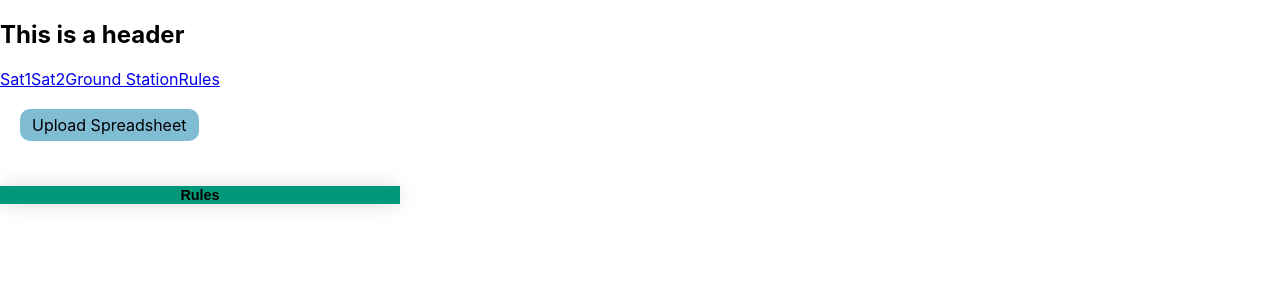
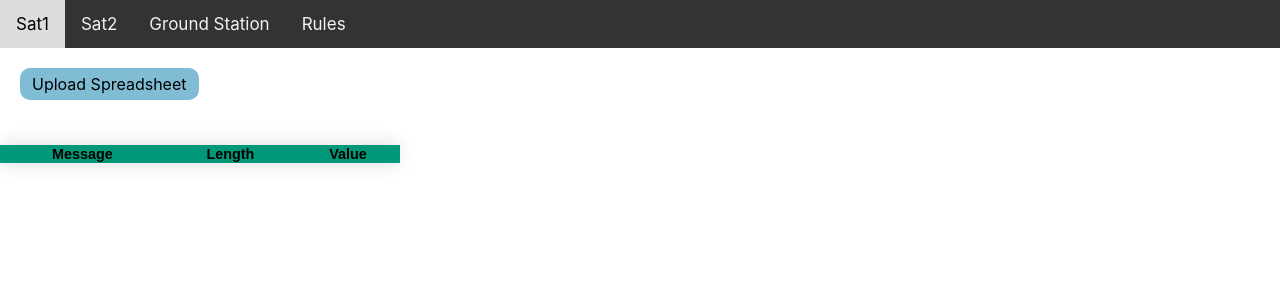
Before and after one commit to Triangleman7/Interns_Summer_2021, a React (Create React App) app in the folder display-data/: page /rules in a window 1280 px wide. Shown: the top 300 px of the page. Built offline with nearby package versions, Linux system fonts and the light colour scheme.

Commit message:
cleaned up code & added css to navbar

```diff
--- a/display-data/src/NavBar.css
+++ b/display-data/src/NavBar.css
@@ -1,4 +1,33 @@
-.link {
-    margin: 5px;
-    padding: 5px;
+ul {
+  list-style-type: none;
+  margin: 0;
+  padding: 0;
 }
+
+li {
+  display: inline;
+}
+
+.topnav {
+  background-color: #333;
+  overflow: hidden;
+}
+
+.topnav a {
+  float: left;
+  color: #f2f2f2;
+  text-align: center;
+  padding: 14px 16px;
+  text-decoration: none;
+  font-size: 17px;
+}
+
+.topnav a:hover {
+  background-color: #ddd;
+  color: black;
+}
+
+/* .topnav a:active {
+  background-color: #04aa6d;
+  color: white;
+} */
--- a/display-data/src/NavBar.js
+++ b/display-data/src/NavBar.js
@@ -1,17 +1,18 @@
 import React, { Component } from 'react';
 import { Link } from 'react-router-dom';
+import './NavBar.css';
 
 export class NavBar extends Component {
     render() {
         return (
             <nav>
-                <h1>This is a header</h1>
-                <div>
-
-                    <Link to="/Sat1" class='link'>Sat1</Link>
-                    <Link to="/Sat2">Sat2</Link>
-                    <Link to="/ground-station">Ground Station</Link>
-                    <Link to="/rules">Rules</Link>
+                <div class='topnav'>
+                    <ul>
+                        <li><Link to="/Sat1">Sat1</Link></li>
+                        <li><Link to="/Sat2">Sat2</Link></li>
+                        <li><Link to="/ground-station">Ground Station</Link></li>
+                        <li><Link to="/rules">Rules</Link></li>
+                    </ul>
                 </div>
             </nav>
         );
--- a/display-data/src/Rules.js
+++ b/display-data/src/Rules.js
@@ -1,19 +1,22 @@
 import React, { useState } from "react";
 import * as XLSX from "xlsx";
 
-function Rules() {
 
+export var pageNum = 0;
+function Sat1() {
     var file;
     const [items, setItems] = useState([]);
+    var count = 0;
 
     const readExcel = (file) => {
+
         const promise = new Promise((resolve, reject) => {
             const fileReader = new FileReader();
             fileReader.readAsArrayBuffer(file);
             fileReader.onload = (e) => {
                 const bufferArray = e.target.result;
                 const wb = XLSX.read(bufferArray, { type: "buffer" });
-                const wsname = wb.SheetNames[3];
+                const wsname = wb.SheetNames[0];
                 const ws = wb.Sheets[wsname];
                 const data = XLSX.utils.sheet_to_json(ws);
                 resolve(data);
@@ -46,17 +49,21 @@ function Rules() {
                 }}
             />
 
+
             <table class="table container" id="table">
                 <thead>
                     <tr>
-                        <th scope="col">Rules</th>
-
+                        <th scope="col">Message</th>
+                        <th scope="col">Length</th>
+                        <th scope="col">Value</th>
                     </tr>
                 </thead>
                 <tbody>
                     {items.map((d) => (
-                        <tr key={d["Rules"]}>
-                            <th>{d["Rules"]}</th>
+                        <tr key={d.Message}>
+                            <th>{d.Message}</th>
+                            <td>{d.Length}</td>
+                            <td>{d.Value}</td>
                         </tr>
                     ))}
                 </tbody>
@@ -66,4 +73,4 @@ function Rules() {
 
 }
 
-export default Rules;
+export default Sat1;
--- a/display-data/src/Sat1.js
+++ b/display-data/src/Sat1.js
@@ -1,21 +1,18 @@
 import React, { useState } from "react";
 import * as XLSX from "xlsx";
 
+function Sat1() {
 
-export var pageNum = 0;
-function Sat1() {
     var file;
     const [items, setItems] = useState([]);
-    var count = 0;
 
     const readExcel = (file) => {
-
         const promise = new Promise((resolve, reject) => {
             const fileReader = new FileReader();
             fileReader.readAsArrayBuffer(file);
             fileReader.onload = (e) => {
                 const bufferArray = e.target.result;
-                const wb = XLSX.read(bufferArray, { type: "buffer" });
+                const wb = XLSX.read(bufferArray, { type: 'buffer' });
                 const wsname = wb.SheetNames[0];
                 const ws = wb.Sheets[wsname];
                 const data = XLSX.utils.sheet_to_json(ws);
@@ -35,12 +32,12 @@ function Sat1() {
 
     return (
         <div>
-            <label for="file-upload" class="custom-file-upload">
+            <label for='file-upload' class='custom-file-upload'>
                 Upload Spreadsheet
             </label>
             <input
-                id="file-upload"
-                type="file"
+                id='file-upload'
+                type='file'
                 onChange={(e) => {
                     file = e.target.files[0];
                     if (file !== undefined) {
@@ -50,12 +47,12 @@ function Sat1() {
             />
 
 
-            <table class="table container" id="table">
+            <table class='table container' id='table'>
                 <thead>
                     <tr>
-                        <th scope="col">Message</th>
-                        <th scope="col">Length</th>
-                        <th scope="col">Value</th>
+                        <th scope='col'>Message</th>
+                        <th scope='col'>Length</th>
+                        <th scope='col'>Value</th>
                     </tr>
                 </thead>
                 <tbody>
--- a/display-data/src/Sat2.js
+++ b/display-data/src/Sat2.js
@@ -1,23 +1,19 @@
 import React, { useState } from "react";
 import * as XLSX from "xlsx";
 
+function Sat2() {
 
-export var pageNum = 0;
-function Sat2() {
     var file;
     const [items, setItems] = useState([]);
-    var count = 0;
 
     const readExcel = (file) => {
-
-
         const promise = new Promise((resolve, reject) => {
             const fileReader = new FileReader();
             fileReader.readAsArrayBuffer(file);
             fileReader.onload = (e) => {
                 const bufferArray = e.target.result;
-                const wb = XLSX.read(bufferArray, { type: "buffer" });
-                const wsname = wb.SheetNames[1];
+                const wb = XLSX.read(bufferArray, { type: 'buffer' });
+                const wsname = wb.SheetNames[0];
                 const ws = wb.Sheets[wsname];
                 const data = XLSX.utils.sheet_to_json(ws);
                 resolve(data);
@@ -36,12 +32,12 @@ function Sat2() {
 
     return (
         <div>
-            <label for="file-upload" class="custom-file-upload">
+            <label for='file-upload' class='custom-file-upload'>
                 Upload Spreadsheet
             </label>
             <input
-                id="file-upload"
-                type="file"
+                id='file-upload'
+                type='file'
                 onChange={(e) => {
                     file = e.target.files[0];
                     if (file !== undefined) {
@@ -51,12 +47,12 @@ function Sat2() {
             />
 
 
-            <table class="table container" id="table">
+            <table class='table container' id='table'>
                 <thead>
                     <tr>
-                        <th scope="col">Message</th>
-                        <th scope="col">Length</th>
-                        <th scope="col">Value</th>
+                        <th scope='col'>Message</th>
+                        <th scope='col'>Length</th>
+                        <th scope='col'>Value</th>
                     </tr>
                 </thead>
                 <tbody>
@@ -67,7 +63,6 @@ function Sat2() {
                             <td>{d.Value}</td>
                         </tr>
                     ))}
-
                 </tbody>
             </table>
         </div>
```
Also changed, not shown: display-data/src/App.js (+15 -13 lines), display-data/src/GroundStation.js (+12 -12 lines), 1 other file (tests, documents, lock files or other folders).
